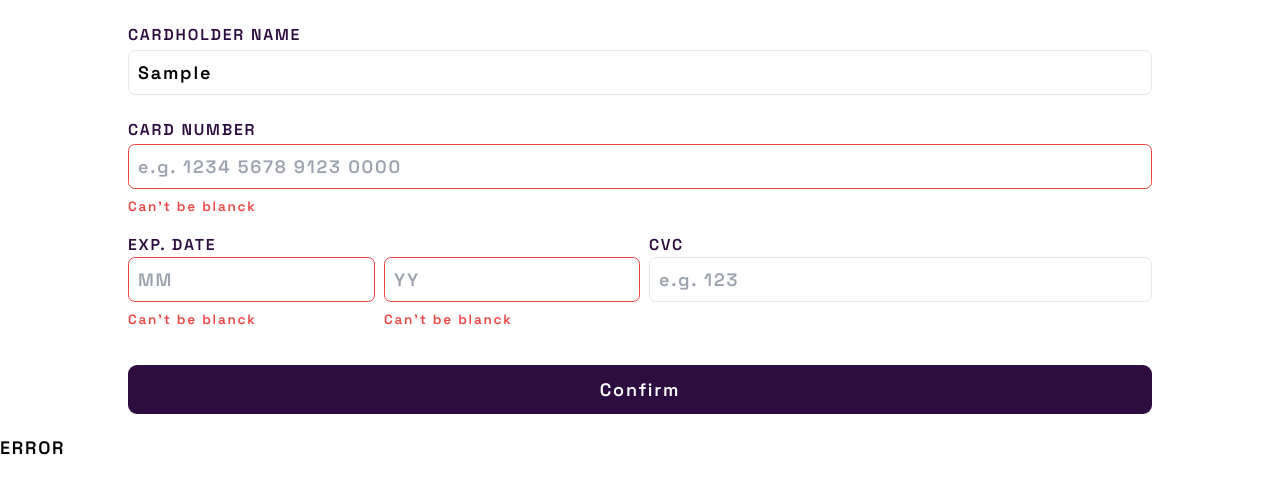
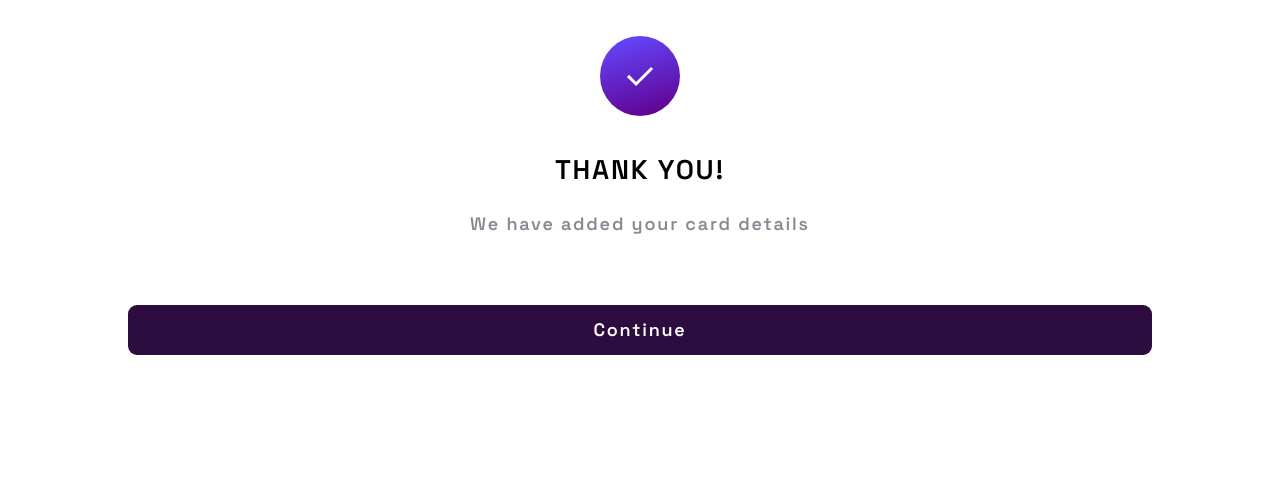
Before and after one commit to JuliCoDev/interactive_card, a React (Create React App) app: page / in a window 1280 px wide. Both pictures are taken after typing "Sample", "Sample", "Sample", "Sample", "Sample" into the empty fields and a click on the button "Confirm". Shown: the top 494 px of the page. Built offline with nearby package versions, Linux system fonts and the light colour scheme.

Commit message:
Add page confirm

```diff
--- /dev/null
+++ b/src/pages/Complete.jsx
@@ -0,0 +1,20 @@
+import CheckLogo from '../assets/icon-complete.svg';
+import Button from '../styleComponents/Button';
+
+export default function Complete() {
+
+    return(
+        <div className='w-4/5 m-auto'>
+            <div className='text-center leading-[4rem] mb-6' >
+                <img className='mx-auto my-8' src={CheckLogo} alt="CheckLogo" />
+                <h2 className='text-2xl'>THANK YOU!</h2>
+                <p className='text-dark-grayish'>We have added your card details</p>
+            </div>
+            <div>
+                <Button>
+                    Continue
+                </Button>
+            </div>
+        </div>
+    )
+}
--- a/src/pages/Dashboard.jsx
+++ b/src/pages/Dashboard.jsx
@@ -5,6 +5,8 @@ import useFormatInputCard from "../hooks/useFormatInputCard";
 import { useState } from "react";
 import useValidateInputCard from "../hooks/useValidateInputCard";
 import ErrorInput from "../styleComponents/ErrorInput";
+import Complete from "./Complete";
+
 
 const initialValues = {
     cardholderName: '',
@@ -19,7 +21,7 @@ const initialValues = {
 export default function Dashboard(){
 
     const [cardValues , setCardValues ] = useState(initialValues);
-    const [error , setError ] = useState(false);
+    const [complete , setComplete ] = useState(false);
 
     //Format input
     const {
@@ -59,8 +61,8 @@ export default function Dashboard(){
 
         const validations  =  Object.values(validationInput);
 
-        setError(validations.some((validation) => {
-            return !validation.isValid
+        setComplete(validations.some((validation) => {
+            return validation.isValid
         }))
 
         Object.keys(cardValues).map((key) => {
@@ -70,9 +72,9 @@ export default function Dashboard(){
 
     }
 
+    if(!complete){
+        return(
 
-    return(
-        <>
             <form className="w-4/5 m-auto mt-4" onSubmit={handleSubmit}>
 
                 <div className="mb-4">
@@ -177,9 +179,11 @@ export default function Dashboard(){
                     </Button>
                 </div>
             </form>
-            {error &&
-                <h1>ERROR</h1>
-            }
-        </>
+
+        )
+    }
+
+    return(
+        <Complete />
     )
 }
--- a/tailwind.config.js
+++ b/tailwind.config.js
@@ -8,7 +8,8 @@ module.exports = {
       colors:{
         'ligth' : "hsl(249, 99%, 64%)",
         'semi-dark' : "hsl(278, 94%, 30%)",
-        'dark' : "hsl(278, 68%, 15%)"
+        'dark' : "hsl(278, 68%, 15%)",
+        'dark-grayish' : "hsl(279, 6%, 55%)"
       },
       fontFamily: {
         space: ['Space Grotesk'],
```
Also changed, not shown: src/assets/icon-complete.svg (added).
